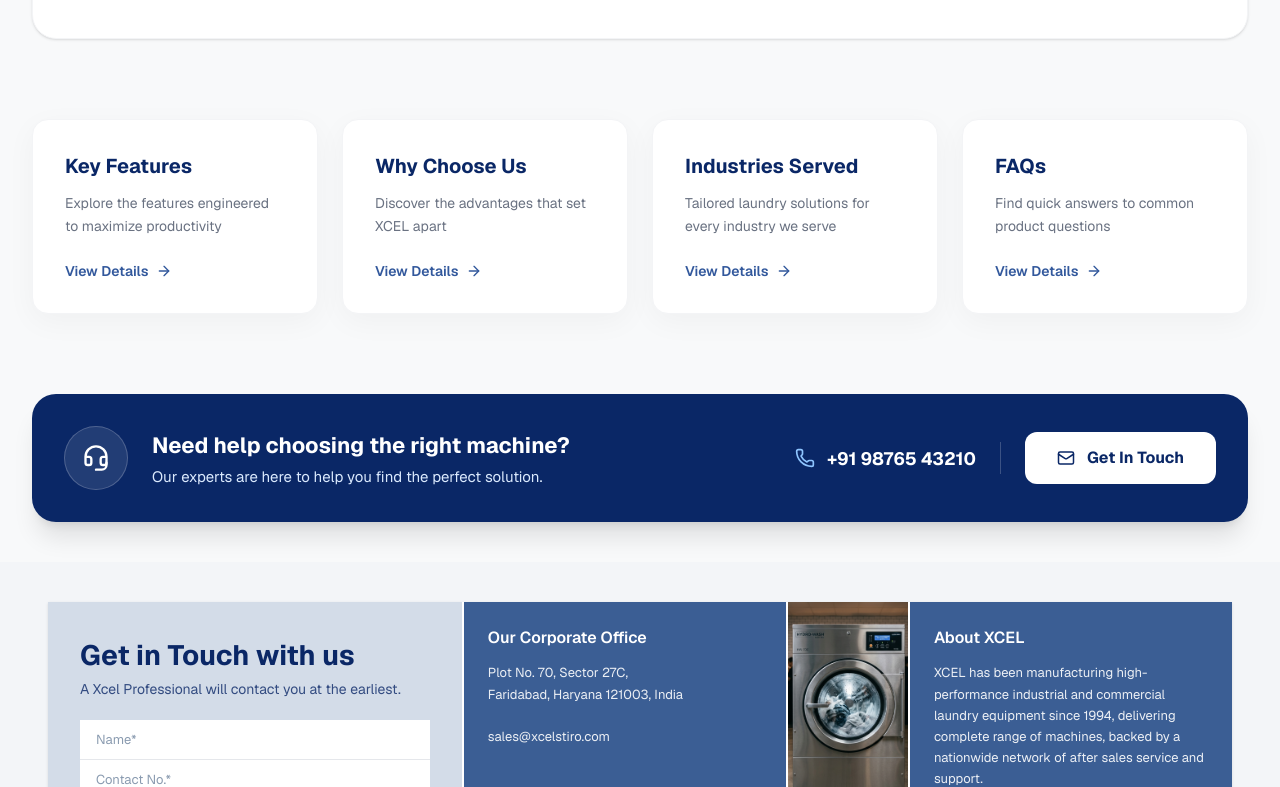
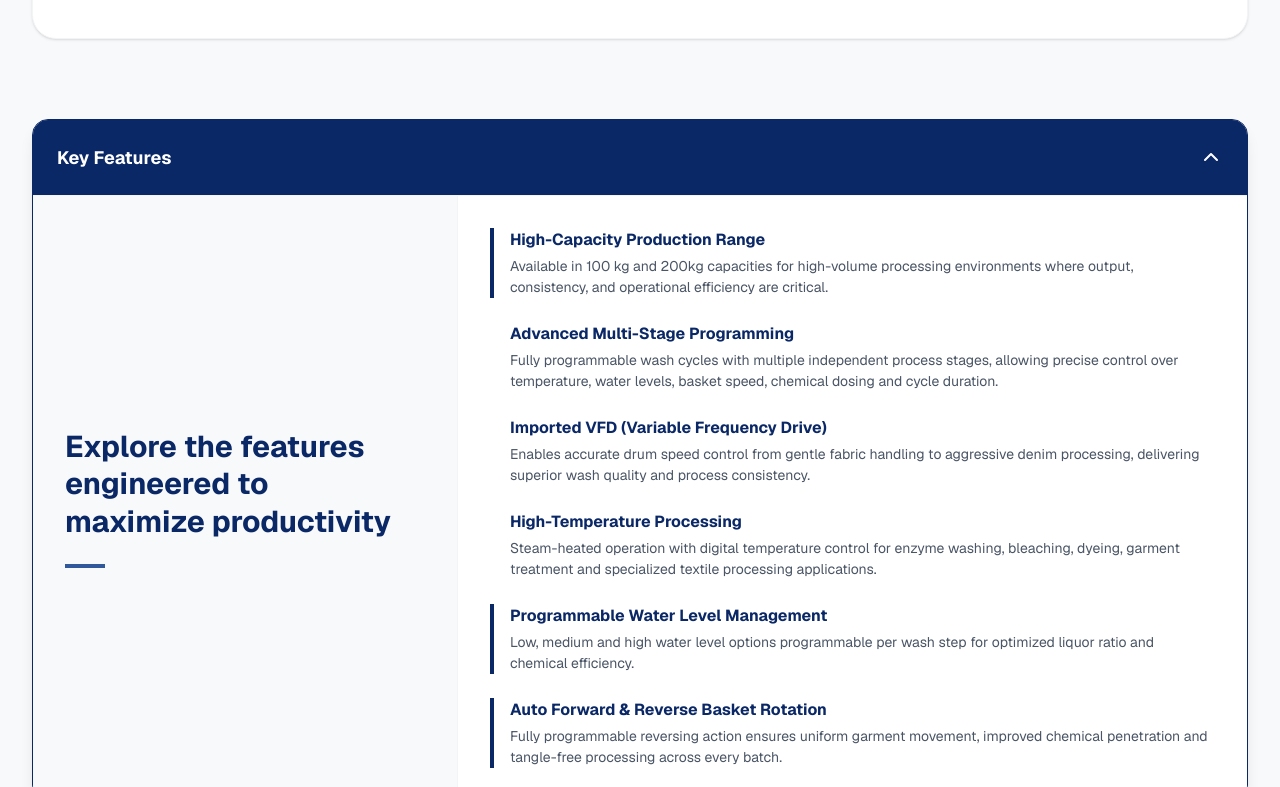
Before and after one commit to Ankita030694/Xcel-, a Next.js app: page /product/wf-200 in a window 1280 px wide. Shown: the part 933-1720 px from the top of the page. Built offline with nearby package versions, Linux system fonts and the light colour scheme.

Commit message:
Remove grid view and use accordion exclusively for product features

```diff
--- a/app/product/wf-200/page.tsx
+++ b/app/product/wf-200/page.tsx
@@ -3,11 +3,11 @@
 import React, { useState } from 'react';
 import { Header } from '../../components/Header';
 import { Footer } from '../../components/Footer';
-import { ChevronRight, ChevronLeft, ChevronDown, ChevronUp, Send, Download, Headset, Phone, Mail, ArrowRight } from 'lucide-react';
+import { ChevronRight, ChevronLeft, ChevronDown, ChevronUp, Send, Download, Headset, Phone, Mail, ArrowRight, Settings, ShieldCheck, Factory, HelpCircle } from 'lucide-react';
 
 const ProductPage = () => {
   const [activeImage, setActiveImage] = useState(0);
-  const [activeSection, setActiveSection] = useState<string | null>(null);
+  const [activeSection, setActiveSection] = useState<string | null>('features');
 
   const images = [
     '/Before.svg',
@@ -20,6 +20,7 @@ const ProductPage = () => {
     {
       id: 'features',
       title: 'Key Features',
+      icon: Settings,
       subtext: 'Explore the features engineered to maximize productivity',
       content: (
         <div className="flex flex-col gap-6">
@@ -53,6 +54,7 @@ const ProductPage = () => {
     {
       id: 'why-us',
       title: 'Why Choose Us',
+      icon: ShieldCheck,
       subtext: 'Discover the advantages that set XCEL apart',
       content: (
         <div className="p-4 text-gray-600 text-sm">
@@ -63,6 +65,7 @@ const ProductPage = () => {
     {
       id: 'industries',
       title: 'Industries Served',
+      icon: Factory,
       subtext: 'Tailored laundry solutions for every industry we serve',
       content: (
         <div className="flex flex-col gap-4">
@@ -80,6 +83,7 @@ const ProductPage = () => {
     {
       id: 'faqs',
       title: 'FAQs',
+      icon: HelpCircle,
       subtext: 'Find quick answers to common product questions',
       content: (
         <div className="p-4 text-gray-600 text-sm">
@@ -174,26 +178,8 @@ const ProductPage = () => {
         {/* Detailed Information Section */}
         <div className="mb-12 lg:mb-20">
 
-          {/* Desktop/Tablet Grid View (When none is active) */}
-          <div className="hidden lg:grid grid-cols-4 gap-6">
-            {!activeSection && sections.map((section) => (
-              <div
-                key={section.id}
-                onClick={() => setActiveSection(section.id)}
-                className="bg-white rounded-2xl p-6 lg:p-8 flex flex-col cursor-pointer border border-gray-100 shadow-[0_8px_30px_rgb(0,0,0,0.04)] hover:shadow-[0_20px_40px_rgb(0,0,0,0.08)] hover:-translate-y-1 transition-all group"
-              >
-                <h3 className="text-[#0a2766] font-bold text-xl mb-3">{section.title}</h3>
-                <p className="text-gray-500 text-sm leading-relaxed mb-6 flex-1">{section.subtext}</p>
-                <div className="flex items-center text-[#32589c] font-semibold text-sm gap-2 mt-auto">
-                  View Details
-                  <ArrowRight size={16} className="group-hover:translate-x-1 transition-transform" />
-                </div>
-              </div>
-            ))}
-          </div>
-
-          {/* Expanded / Accordion View (Always on mobile, or active on Desktop) */}
-          <div className={`flex flex-col gap-3 sm:gap-4 ${!activeSection ? 'lg:hidden' : 'lg:flex'}`}>
+          {/* Accordion View (Always visible on all screen sizes) */}
+          <div className="flex flex-col gap-3 sm:gap-4">
             {sections.map((section) => (
               <div
                 key={section.id}
```
